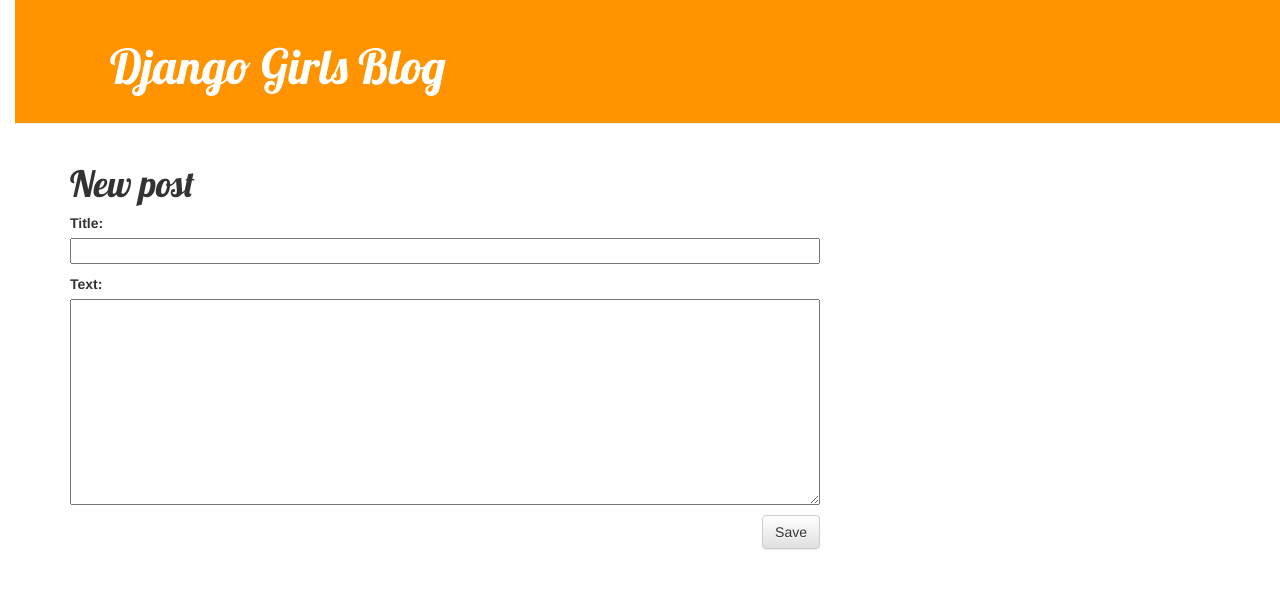
After one commit to ladyramen/my-first-blog, a Django app: page /post/new/ in a window 1280 px wide. The commit adds this page. Shown: the top 589 px of the page. Run offline with Django 3.2, Linux system fonts and the light colour scheme; some libraries are stand-ins or nearby versions.

Commit message:
Added views to create/edit blog post inside the site.

```diff
--- /dev/null
+++ b/blog/forms.py
@@ -0,0 +1,7 @@
+from django import forms
+from .models import Post
+
+class PostForm(forms.ModelForm):
+    class Meta:
+        model = Post
+        fields = ('title', 'text')
--- a/blog/templates/blog/base.html
+++ b/blog/templates/blog/base.html
@@ -10,7 +10,18 @@
 
     <body>
           <div class='page-header'>
-            <h1><a href="/">Django Girls Blog</a></h1>
+            <div class='content container'>
+              <div class='row'>
+                <div class='col-md-8'>
+                  <h1><a href="/">Django Girls Blog</a></h1>
+                </div>
+                <div class='col-md-4'>
+                  {% if user.is_authenticated %}
+                  <a href="{% url 'post_new' %}" class="top-menu"><span class="glyphicon glyphicon-plus"></span></a>
+                  {% endif %}
+                </div>
+              </div>
+            </div>
           </div>
 
           <div class='content container'>
--- a/blog/templates/blog/post_detail.html
+++ b/blog/templates/blog/post_detail.html
@@ -7,6 +7,9 @@
                 {{ post.published_date }}
             </div>
         {% endif %}
+        {% if user.is_authenticated %}
+        <a class="btn btn-default" href="{% url 'post_edit' pk=post.pk %}"><span class="glyphicon glyphicon-pencil"></span></a>
+        {% endif %}
         <h1>{{ post.title }}</h1>
         <p>{{ post.text|linebreaksbr }}</p>
     </div>
--- /dev/null
+++ b/blog/templates/blog/post_edit.html
@@ -0,0 +1,9 @@
+{% extends 'blog/base.html' %}
+
+{% block content %}
+    <h1>New post</h1>
+    <form method="POST" class="post-form">{% csrf_token %}
+        {{ form.as_p }}
+        <button type="submit" class="save btn btn-default">Save</button>
+    </form>
+{% endblock %}
--- a/blog/urls.py
+++ b/blog/urls.py
@@ -4,4 +4,6 @@ from . import views
 urlpatterns = [
     url(r'^$', views.post_list, name='post_list'),
     url(r'^post/(?P<pk>[0-9]+)/$', views.post_detail, name='post_detail'),
+    url(r'^post/new/$', views.post_new, name='post_new'),
+    url(r'^post/(?P<pk>\d+)/edit/$', views.post_edit, name='post_edit'),
     ]
--- a/blog/views.py
+++ b/blog/views.py
@@ -2,6 +2,8 @@ from django.shortcuts import render
 from django.utils import timezone
 from .models import Post
 from django.shortcuts import render, get_object_or_404
+from .forms import PostForm
+from django.shortcuts import redirect
 
 def post_list(request):
     posts = Post.objects.filter(published_date__lte=timezone.now()).order_by('published_date')
@@ -10,3 +12,29 @@ def post_list(request):
 def post_detail(request, pk):
     post = get_object_or_404(Post, pk=pk)
     return render(request, 'blog/post_detail.html', {'post': post})
+
+def post_new(request):
+    if request.method == 'POST':
+        form = PostForm(request.POST)
+        if form.is_valid():
+            post = form.save(commit=False)
+            post.author = request.user
+            post.published_date = timezone.now()
+            post.save()
+            return redirect('post_detail', pk=post.pk)
+    else:
+        form = PostForm()
+    return render (request, 'blog/post_edit.html', {'form': form})
+
+def post_edit(request, pk):
+        post = get_object_or_404(Post, pk=pk)
+        if request.method == "POST":
+            form = PostForm(request.POST, instance=post)
+            if form.is_valid():
+                post = form.save(commit=False)
+                post.author = request.user
+                post.save()
+                return redirect('post_detail', pk=post.pk)
+        else:
+            form = PostForm(instance=post)
+        return render(request, 'blog/post_edit.html', {'form': form})
```
